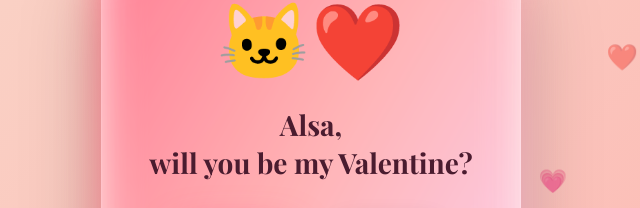
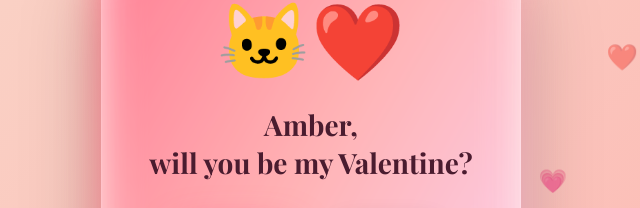
Before and after one commit to tauheed0007/youAreMyAndZawiyarValentine, a React app: page index.html in a window 1280 px wide. Shown: the part 233-441 px from the top of the page, 329-969 px from the left. Built offline with nearby package versions, Linux system fonts and the light colour scheme.

Commit message:
Change name in Valentine card
Updated the name in the Valentine card from 'Alsa' to 'Amber'.

```diff
--- a/index.html
+++ b/index.html
@@ -170,7 +170,7 @@
 
   <div class="card">
     <div class="emoji">🐱❤️</div>
-    <h2>Alsa,<br>will you be my Valentine?</h2>
+    <h2>Amber,<br>will you be my Valentine?</h2>
 
     <div class="buttons">
       <button id="yes">Yes 💖</button>
@@ -241,4 +241,5 @@
   </script>
 
 </body>
+
 </html>
```
